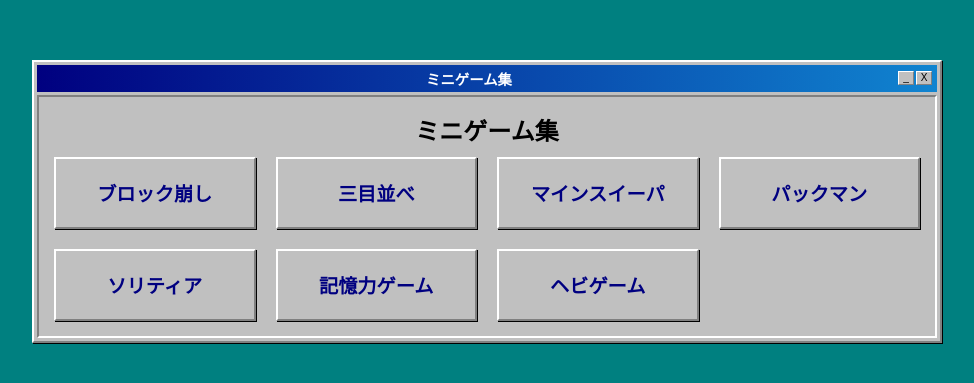
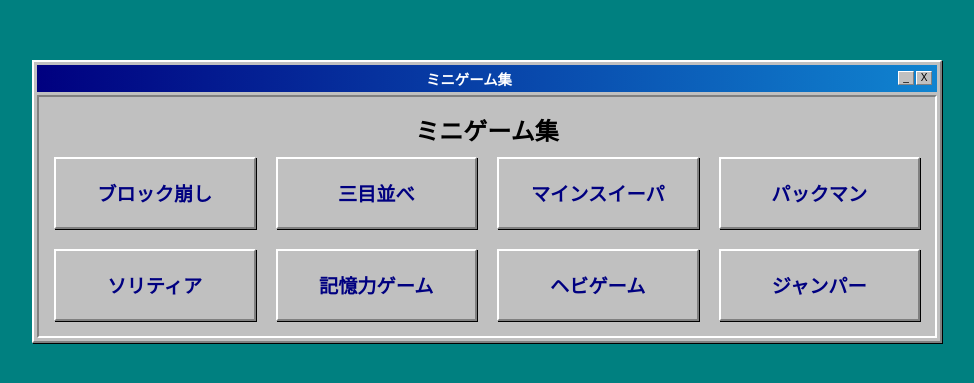
Before and after one commit to Dreeam00/secret_game, a plain HTML site: page index.html in a window 1280 px wide. Shown: the part 199-582 px from the top of the page, without its empty margins (153-1127 px from the left). Drawn offline with Linux system fonts and the light colour scheme.

Commit message:
Update index.html

```diff
--- a/index.html
+++ b/index.html
@@ -66,6 +66,7 @@
                 <div class="game-item"><a href="solitaire.html">ソリティア</a></div>
                 <div class="game-item"><a href="memory_game.html">記憶力ゲーム</a></div>
                 <div class="game-item"><a href="snake_game.html">ヘビゲーム</a></div>
+                <div class="game-item"><a href="jumper.html">ジャンパー</a></div>
             </div>
         </div>
     </div>
```
